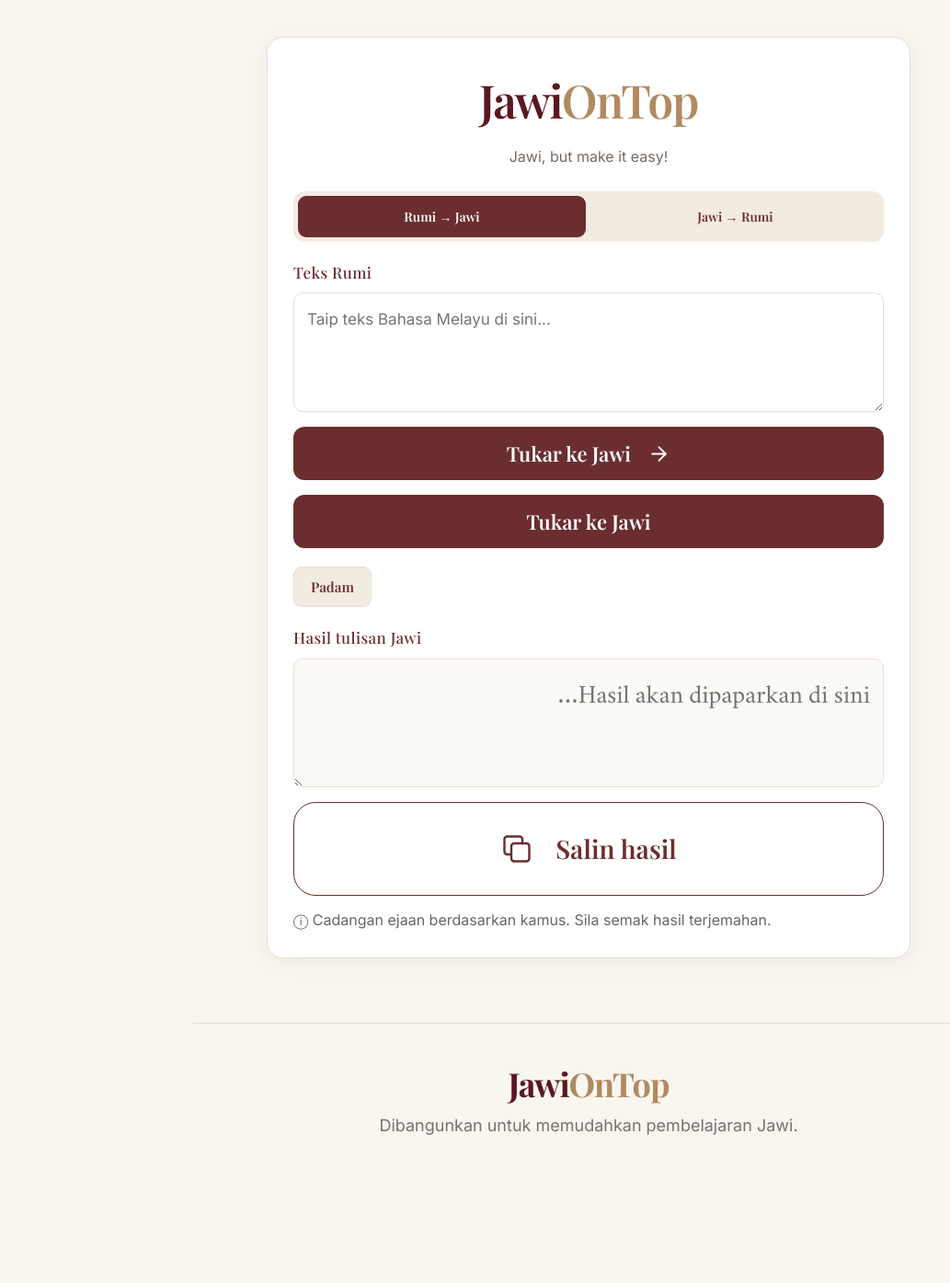
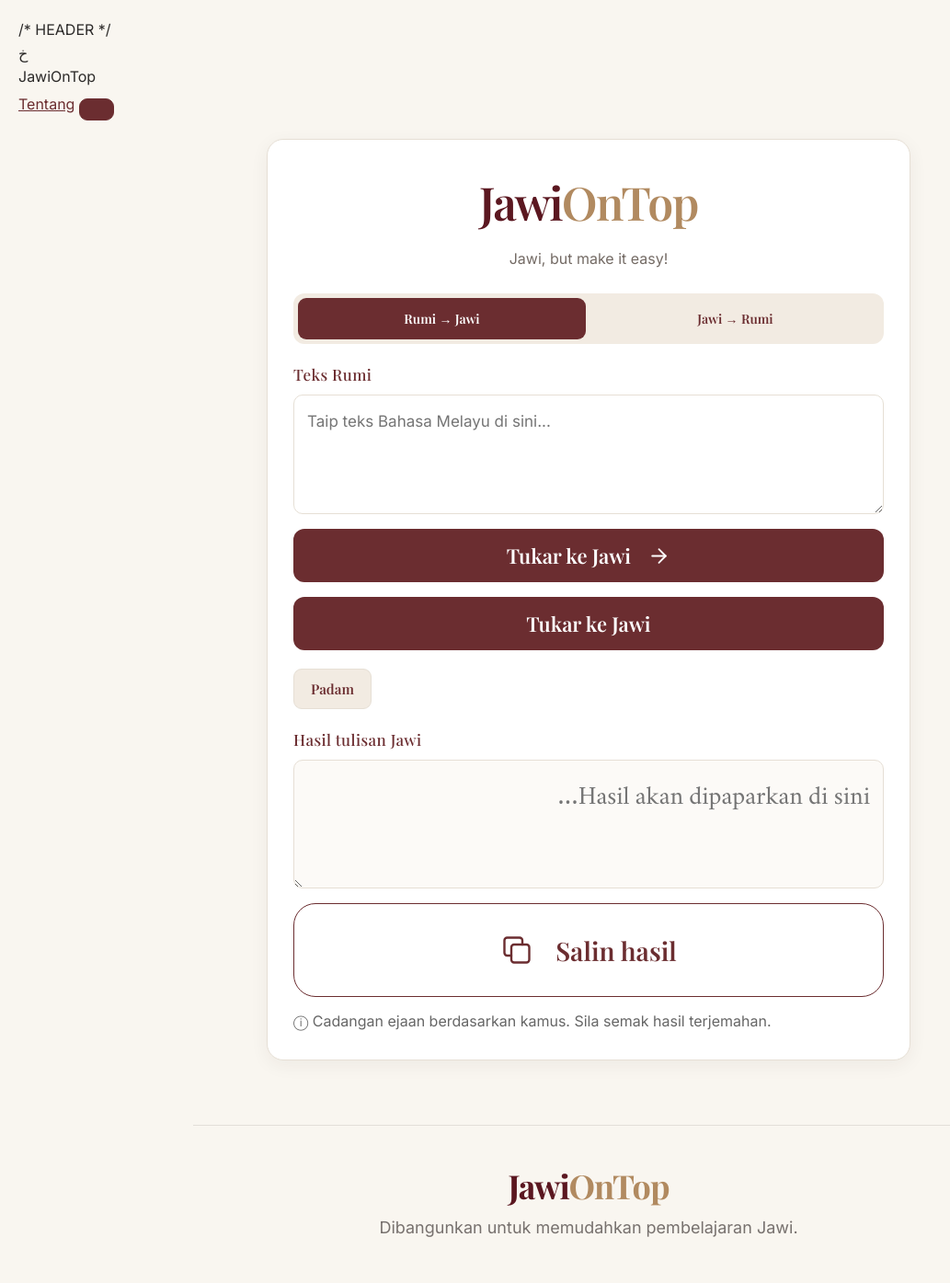
Before and after one commit to hassyabasirah/JawiOnTop, a Flask app: page / in a window 1280 px wide. Shown: the whole page at 92% size, without its empty margins (0-1033 px from the left). Before the commit the page ends 1234 px from the top, so only its background shows below. Run offline with Flask 3, Linux system fonts and the light colour scheme.

Commit message:
Update index.html

```diff
--- a/templates/index.html
+++ b/templates/index.html
@@ -533,6 +533,26 @@ body {
 </head>
 
 <body>
+    /* HEADER */
+    <header class="site-header">
+    <div class="header-left">
+        <div class="jawi-logo">خ</div>
+        <div class="brand-name">JawiOnTop</div>
+    </div>
+
+    <div class="header-right">
+        <a href="#tentang" class="about-link">Tentang</a>
+
+        <button class="menu-button" id="menuButton"
+                aria-label="Buka menu"
+                aria-expanded="false">
+            <span></span>
+            <span></span>
+            <span></span>
+        </button>
+    </div>
+</header>
+</section>
 
 <main class="container">
 
```
